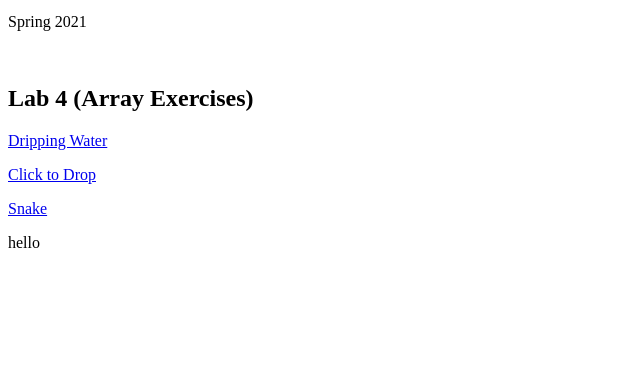
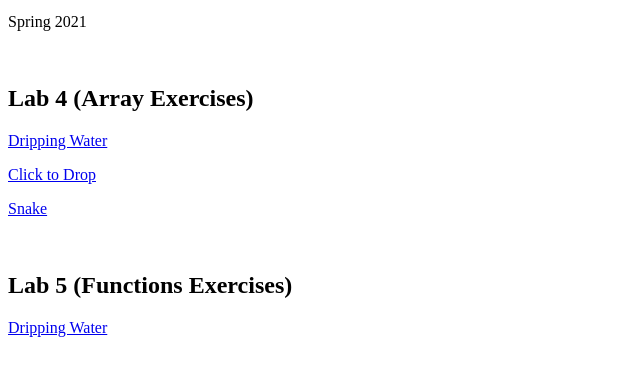
Before and after one commit to adamhineiti/N220spring2021, a plain HTML site: page index.html in a window 1280 px wide. Shown: the part 87-462 px from the top of the page, without its empty margins (0-640 px from the left). Drawn offline with Linux system fonts and the light colour scheme.

Commit message:
finshing touches

```diff
--- a/index.html
+++ b/index.html
@@ -10,7 +10,11 @@
         <p><a href="labs/Array Exercises/drippingwater/index.html">Dripping Water</a></p>
         <p><a href="labs/Array Exercises/clicktodrop/index.html">Click to Drop</a></p>
         <p><a href="labs/Array Exercises/snake/index.html">Snake</a></p>
-        <p>hello</p>
+
+        <br>
+        <h2>Lab 5 (Functions Exercises)</h2>
+        <p><a href="labs/function exercises/bounceoffrectangle/index.html">Dripping Water</a></p>
+
 
     </body>
 </html>
```
